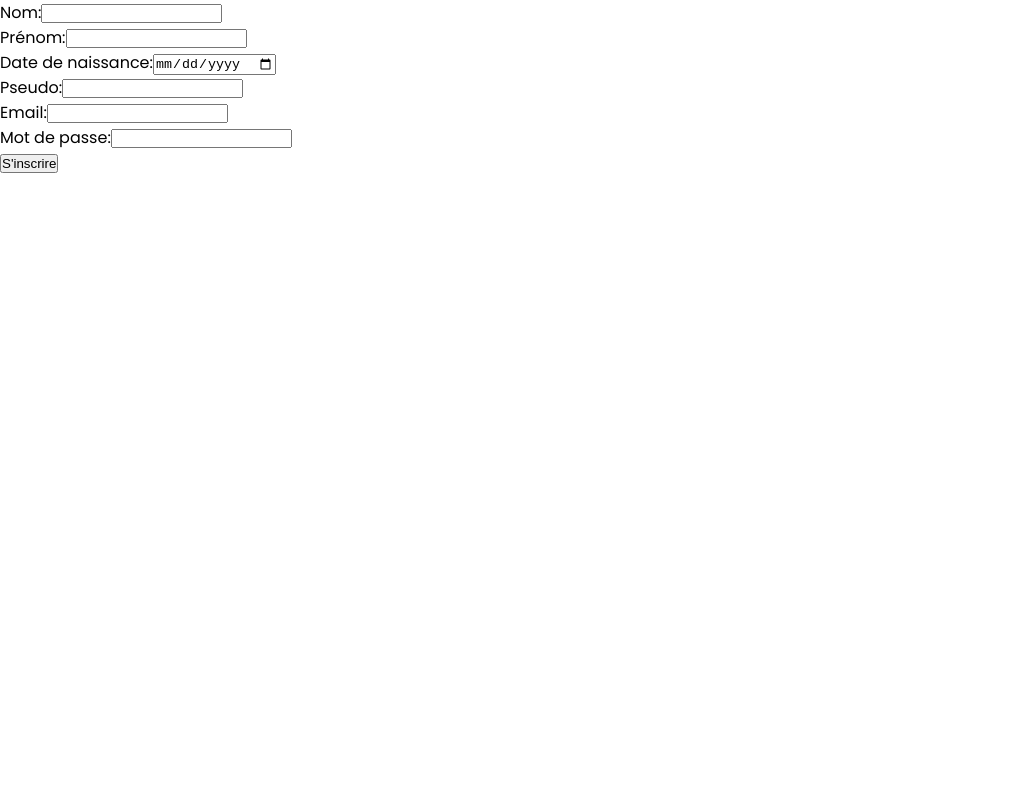
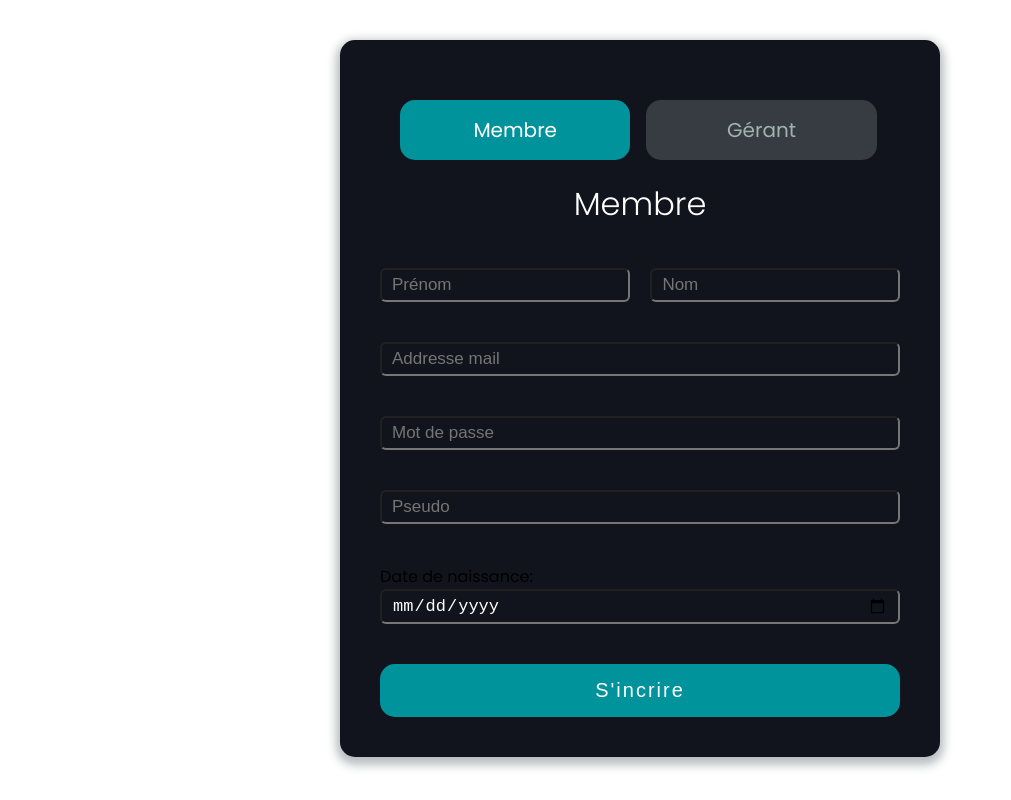
Before and after one commit to melodiesc/Local-Advisor-Client, a React (Vite) app: page /register in a window 1280 px wide. Shown: the whole page, without its empty margins (0-1011 px from the left). Built offline with nearby package versions, Linux system fonts and the light colour scheme.

Commit message:
modification de postedCard pour map la tables locations et afficher le contenu dans Home, searchBar 100% opérationnelle

```diff
--- a/src/Component/Register/Register.css
+++ b/src/Component/Register/Register.css
@@ -1,4 +1,4 @@
-/* @import url(https://fonts.googleapis.com/css?family=Poppins:300);
+@import url(https://fonts.googleapis.com/css?family=Poppins:300);
 *,
 *:before,
 *:after {
@@ -125,4 +125,4 @@ textarea {
 .forgot {
   margin-top: -20px;
   text-align: right;
-} */
+}
--- a/src/Component/Register/Register.jsx
+++ b/src/Component/Register/Register.jsx
@@ -1,195 +1,195 @@
-// import React, { useState } from 'react';
-// import "./Register.css";
+import React, { useState } from 'react';
+import "./Register.css";
 
-// const RegistrationForm = () => {
-//   const [firstName, setFirstName] = useState('');
-//   const [lastName, setLastName] = useState('');
-//   const [email, setEmail] = useState('');
-//   const [password, setPassword] = useState('');
-//   const [pseudo, setPseudo] = useState('');
-//   const [birthDate, setBirthDate] = useState('');
+const RegistrationForm = () => {
+  const [firstName, setFirstName] = useState('');
+  const [lastName, setLastName] = useState('');
+  const [email, setEmail] = useState('');
+  const [password, setPassword] = useState('');
+  const [pseudo, setPseudo] = useState('');
+  const [birthDate, setBirthDate] = useState('');
 
-//   const handleSubmit = (event) => {
-//     event.preventDefault();
-//     setFirstName('');
-//     setLastName('');
-//     setEmail('');
-//     setPassword('');
-//     setPseudo('');
-//     setBirthDate('');
-//   };
+  const handleSubmit = (event) => {
+    event.preventDefault();
+    setFirstName('');
+    setLastName('');
+    setEmail('');
+    setPassword('');
+    setPseudo('');
+    setBirthDate('');
+  };
 
-//   return (
-//     <div>
-//       <div className="form">
-//         <ul className="tab-group">
-//           <li className="tab active"><a href="#membre" style={{ borderRadius: '15px', marginRight: '8px' }}>Membre</a></li>
-//           <li className="tab"><a href="#gerant" style={{ borderRadius: '15px', marginLeft: '8px' }}>Gérant</a></li>
-//         </ul>
-//         <div className="tab-content">
-//           <div id="user">
-//             <h1>Membre</h1>
-//             <form action="/" method="post">
-//               <div className="top-row">
-//                 <div className="field-wrap">
-//                   <input type="text" required placeholder="Prénom" value={firstName} onChange={(e) => setFirstName(e.target.value)} />
-//                 </div>
-//                 <div className="field-wrap">
-//                   <input type="text" required placeholder="Nom" value={lastName} onChange={(e) => setLastName(e.target.value)} />
-//                 </div>
-//               </div>
-//               <div className="field-wrap">
-//                 <input type="email" required placeholder="Addresse mail" value={email} onChange={(e) => setEmail(e.target.value)} />
-//               </div>
-//               <div className="field-wrap">
-//                 <input type="password" required placeholder="Mot de passe" value={password} onChange={(e) => setPassword(e.target.value)} />
-//               </div>
-//               <div className="field-wrap">
-//                 <input type="text" required placeholder="Pseudo" value={pseudo} onChange={(e) => setPassword(e.target.value)} />
-//               </div>
-//               <label>Date de naissance:</label>
-//               <div className="field-wrap">
-//                 <input type="date" required placeholder="Date de naissance" value={birthDate} onChange={(e) => setPassword(e.target.value)} />
-//               </div>
-//               <button type="submit" className="button button-block" onClick={handleSubmit}>S'incrire</button>
-//             </form>
-//           </div>
+  return (
+    <div>
+      <div className="form">
+        <ul className="tab-group">
+          <li className="tab active"><a href="#membre" style={{ borderRadius: '15px', marginRight: '8px' }}>Membre</a></li>
+          <li className="tab"><a href="#gerant" style={{ borderRadius: '15px', marginLeft: '8px' }}>Gérant</a></li>
+        </ul>
+        <div className="tab-content">
+          <div id="user">
+            <h1>Membre</h1>
+            <form action="/" method="post">
+              <div className="top-row">
+                <div className="field-wrap">
+                  <input type="text" required placeholder="Prénom" value={firstName} onChange={(e) => setFirstName(e.target.value)} />
+                </div>
+                <div className="field-wrap">
+                  <input type="text" required placeholder="Nom" value={lastName} onChange={(e) => setLastName(e.target.value)} />
+                </div>
+              </div>
+              <div className="field-wrap">
+                <input type="email" required placeholder="Addresse mail" value={email} onChange={(e) => setEmail(e.target.value)} />
+              </div>
+              <div className="field-wrap">
+                <input type="password" required placeholder="Mot de passe" value={password} onChange={(e) => setPassword(e.target.value)} />
+              </div>
+              <div className="field-wrap">
+                <input type="text" required placeholder="Pseudo" value={pseudo} onChange={(e) => setPassword(e.target.value)} />
+              </div>
+              <label>Date de naissance:</label>
+              <div className="field-wrap">
+                <input type="date" required placeholder="Date de naissance" value={birthDate} onChange={(e) => setPassword(e.target.value)} />
+              </div>
+              <button type="submit" className="button button-block" onClick={handleSubmit}>S'incrire</button>
+            </form>
+          </div>
 
-//           <div id="owner">
-//             <h1>Gérant</h1>
-//             <form action="/" method="post">
-//               <div className="top-row">
-//                 <div className="field-wrap">
-//                   <input type="text" required placeholder="Prénom" value={firstName} onChange={(e) => setFirstName(e.target.value)} />
-//                 </div>
-//                 <div className="field-wrap">
-//                   <input type="text" required placeholder="Nom" value={lastName} onChange={(e) => setLastName(e.target.value)} />
-//                 </div>
-//               </div>
-//               <div className="field-wrap">
-//                 <input type="email" required placeholder="Addresse mail" value={email} onChange={(e) => setEmail(e.target.value)} />
-//               </div>
-//               <div className="field-wrap">
-//                 <input type="password" required placeholder="Mot de passe" value={password} onChange={(e) => setPassword(e.target.value)} />
-//               </div>
-//               <div className="field-wrap">
-//                 <input type="text" required placeholder="Pseudo" value={pseudo} onChange={(e) => setPassword(e.target.value)} />
-//               </div>
-//               <label>Date de naissance:</label>
-//               <div className="field-wrap">
-//                 <input type="date" required placeholder="Date de naissance" value={birthDate} onChange={(e) => setPassword(e.target.value)} />
-//               </div>
-//               <button type="submit" className="button button-block" onClick={handleSubmit}>S'incrire</button>
-//             </form>
-//           </div>
-//         </div>
-//       </div>
-//     </div>
-//   );
-// };
+          <div id="owner">
+            <h1>Gérant</h1>
+            <form action="/" method="post">
+              <div className="top-row">
+                <div className="field-wrap">
+                  <input type="text" required placeholder="Prénom" value={firstName} onChange={(e) => setFirstName(e.target.value)} />
+                </div>
+                <div className="field-wrap">
+                  <input type="text" required placeholder="Nom" value={lastName} onChange={(e) => setLastName(e.target.value)} />
+                </div>
+              </div>
+              <div className="field-wrap">
+                <input type="email" required placeholder="Addresse mail" value={email} onChange={(e) => setEmail(e.target.value)} />
+              </div>
+              <div className="field-wrap">
+                <input type="password" required placeholder="Mot de passe" value={password} onChange={(e) => setPassword(e.target.value)} />
+              </div>
+              <div className="field-wrap">
+                <input type="text" required placeholder="Pseudo" value={pseudo} onChange={(e) => setPassword(e.target.value)} />
+              </div>
+              <label>Date de naissance:</label>
+              <div className="field-wrap">
+                <input type="date" required placeholder="Date de naissance" value={birthDate} onChange={(e) => setPassword(e.target.value)} />
+              </div>
+              <button type="submit" className="button button-block" onClick={handleSubmit}>S'incrire</button>
+            </form>
+          </div>
+        </div>
+      </div>
+    </div>
+  );
+};
 
-// export default RegistrationForm;
+export default RegistrationForm;
 
 // Votre composant React pour le formulaire d'inscription
 
 // RegisterForm.jsx
 
-import React, { useState } from 'react';
-import axios from 'axios';
+// import React, { useState } from 'react';
+// import axios from 'axios';
 
-const RegisterForm = () => {
-    const [formData, setFormData] = useState({
-        lastname: '',
-        firstname: '',
-        birth_date: '',
-        pseudo: '',
-        email: '',
-        password: '',
-    });
+// const RegisterForm = () => {
+//     const [formData, setFormData] = useState({
+//         lastname: '',
+//         firstname: '',
+//         birth_date: '',
+//         pseudo: '',
+//         email: '',
+//         password: '',
+//     });
 
-    const handleChange = (e) => {
-        setFormData({ ...formData, [e.target.name]: e.target.value });
-    };
+//     const handleChange = (e) => {
+//         setFormData({ ...formData, [e.target.name]: e.target.value });
+//     };
 
-    const handleSubmit = async (e) => {
-        e.preventDefault();
+//     const handleSubmit = async (e) => {
+//         e.preventDefault();
 
-        try {
-            const response = await axios.post('http://localhost:8000/register', formData);
-            console.log(response.data);
-            // Ajoutez ici la redirection ou la gestion de l'état après l'inscription réussie
-        } catch (error) {
-            console.error(error.response.data);
-        }
-    };
+//         try {
+//             const response = await axios.post('http://localhost:8000/register', formData);
+//             console.log(response.data);
+//             // Ajoutez ici la redirection ou la gestion de l'état après l'inscription réussie
+//         } catch (error) {
+//             console.error(error.response.data);
+//         }
+//     };
 
-    return (
-        <form onSubmit={handleSubmit}>
-            <div>
-                <label>Nom:</label>
-                <input
-                    type="text"
-                    name="lastname"
-                    value={formData.lastname}
-                    onChange={handleChange}
-                    required
-                />
-            </div>
-            <div>
-                <label>Prénom:</label>
-                <input
-                    type="text"
-                    name="firstname"
-                    value={formData.firstname}
-                    onChange={handleChange}
-                    required
-                />
-            </div>
-            <div>
-                <label>Date de naissance:</label>
-                <input
-                    type="date"
-                    name="birth_date"
-                    value={formData.birth_date}
-                    onChange={handleChange}
-                    required
-                />
-            </div>
-            <div>
-                <label>Pseudo:</label>
-                <input
-                    type="text"
-                    name="pseudo"
-                    value={formData.pseudo}
-                    onChange={handleChange}
-                    required
-                />
-            </div>
-            <div>
-                <label>Email:</label>
-                <input
-                    type="email"
-                    name="email"
-                    value={formData.email}
-                    onChange={handleChange}
-                    required
-                />
-            </div>
-            <div>
-                <label>Mot de passe:</label>
-                <input
-                    type="password"
-                    name="password"
-                    value={formData.password}
-                    onChange={handleChange}
-                    required
-                />
-            </div>
-            <div>
-                <button type="submit">S'inscrire</button>
-            </div>
-        </form>
-    );
-};
+//     return (
+//         <form onSubmit={handleSubmit}>
+//             <div>
+//                 <label>Nom:</label>
+//                 <input
+//                     type="text"
+//                     name="lastname"
+//                     value={formData.lastname}
+//                     onChange={handleChange}
+//                     required
+//                 />
+//             </div>
+//             <div>
+//                 <label>Prénom:</label>
+//                 <input
+//                     type="text"
+//                     name="firstname"
+//                     value={formData.firstname}
+//                     onChange={handleChange}
+//                     required
+//                 />
+//             </div>
+//             <div>
+//                 <label>Date de naissance:</label>
+//                 <input
+//                     type="date"
+//                     name="birth_date"
+//                     value={formData.birth_date}
+//                     onChange={handleChange}
+//                     required
+//                 />
+//             </div>
+//             <div>
+//                 <label>Pseudo:</label>
+//                 <input
+//                     type="text"
+//                     name="pseudo"
+//                     value={formData.pseudo}
+//                     onChange={handleChange}
+//                     required
+//                 />
+//             </div>
+//             <div>
+//                 <label>Email:</label>
+//                 <input
+//                     type="email"
+//                     name="email"
+//                     value={formData.email}
+//                     onChange={handleChange}
+//                     required
+//                 />
+//             </div>
+//             <div>
+//                 <label>Mot de passe:</label>
+//                 <input
+//                     type="password"
+//                     name="password"
+//                     value={formData.password}
+//                     onChange={handleChange}
+//                     required
+//                 />
+//             </div>
+//             <div>
+//                 <button type="submit">S'inscrire</button>
+//             </div>
+//         </form>
+//     );
+// };
 
-export default RegisterForm;
+// export default RegisterForm;
--- a/src/Component/SearchBar/SearchBar.css
+++ b/src/Component/SearchBar/SearchBar.css
@@ -22,6 +22,7 @@
   border-radius: 10px;
   height: 4vh;
   width: 35%;
+  color: black;
   border: none;
   border-bottom: 1.5px solid grey;
 }
--- a/src/Component/SearchBar/SearchBar.jsx
+++ b/src/Component/SearchBar/SearchBar.jsx
@@ -1,4 +1,5 @@
 import "./SearchBar.css";
+import axios from 'axios';
 import * as React from "react";
 import { useNavigate } from "react-router-dom";
 import { IonIcon } from '@ionic/react';
@@ -6,24 +7,53 @@ import { wine, bed, restaurant, search } from 'ionicons/icons';
 
 export default function SearchBar() {
   const [selectedOption, setSelectedOption] = React.useState(null);
+  const [searchText, setSearchText] = React.useState('');
+
+  const handleInputChange = (event) => {
+    setSearchText(event.target.value);
+  };
 
   const handleOptionChange = (event) => {
     setSelectedOption(event.target.value);
   };
 
-  const performAction = () => {
+  const performAction = async () => {
   switch (selectedOption) {
     case 'hotel':
       console.log('Option Hôtel selected');
-        // Code requête à Laravel pour choix de l'option Hôtel (category_id = 1)
+      try {
+        const response = await axios.post('http://localhost:8000/api/1', {
+          category_id: 1,
+          searchText: searchText,
+        });
+        console.log(response.data);
+      } catch (error) {
+        console.error('Erreur lors de la requête Hôtel', error);
+      }
       break;
     case 'bar':
       console.log('Option Bar selected');
-        // Code requête à Laravel pour choix de l'option Bar (category_id = 2)
+      try {
+        const response = await axios.post('http://localhost:8000/api/2', {
+          category_id: 2,
+          searchText: searchText,
+        });
+        console.log(response.data);
+      } catch (error) {
+        console.error('Erreur lors de la requête Bar', error);
+      }
       break;
     case 'restaurant':
       console.log('Option Restaurant selected');
-        // Code requête à Laravel pour choix de l'option Restaurant (category_id = 3)
+      try {
+        const response = await axios.post('http://localhost:8000/api/3', {
+          category_id: 3,
+          searchText: searchText,
+        });
+        console.log(response.data);
+      } catch (error) {
+        console.error('Erreur lors de la requête Restaurant', error);
+      }
       break;
     default:
       console.log('Aucune option sélectionnée');
@@ -47,7 +77,8 @@ export default function SearchBar() {
   return (
     <div>
       <div className="search-bar">
-        <input className="searchInput" type="text" placeholder={getSearchPlaceholder()} />
+        <input className="searchInput" type="text" placeholder={getSearchPlaceholder()} value={searchText}
+          onChange={handleInputChange}/>
         <button className="iconeLoupe" type="button" onClick={performAction}>
           <IonIcon className="icon-filter-search" icon={search} />
         </button>
```
Also changed, not shown: src/Component/PostedCard/PostedCard.jsx (+107 -71 lines). Lines whose indentation alone changed are shown as unchanged.
